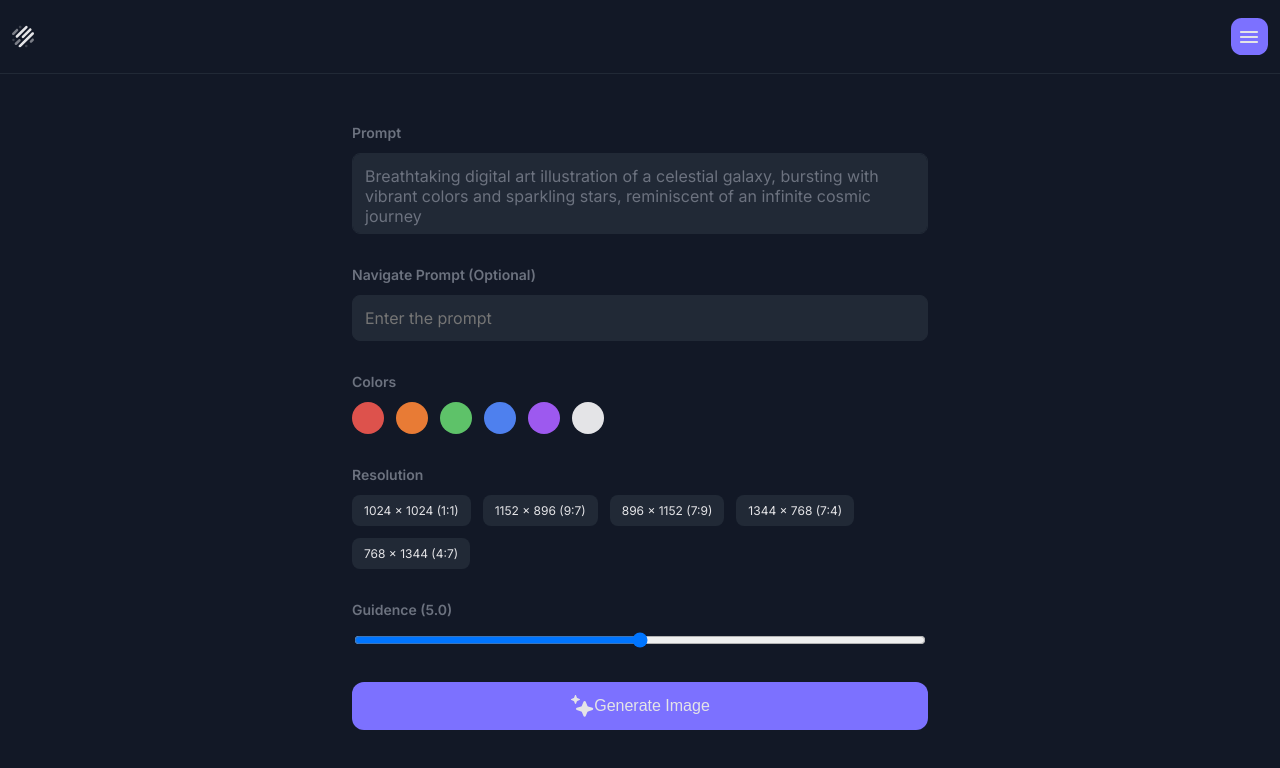
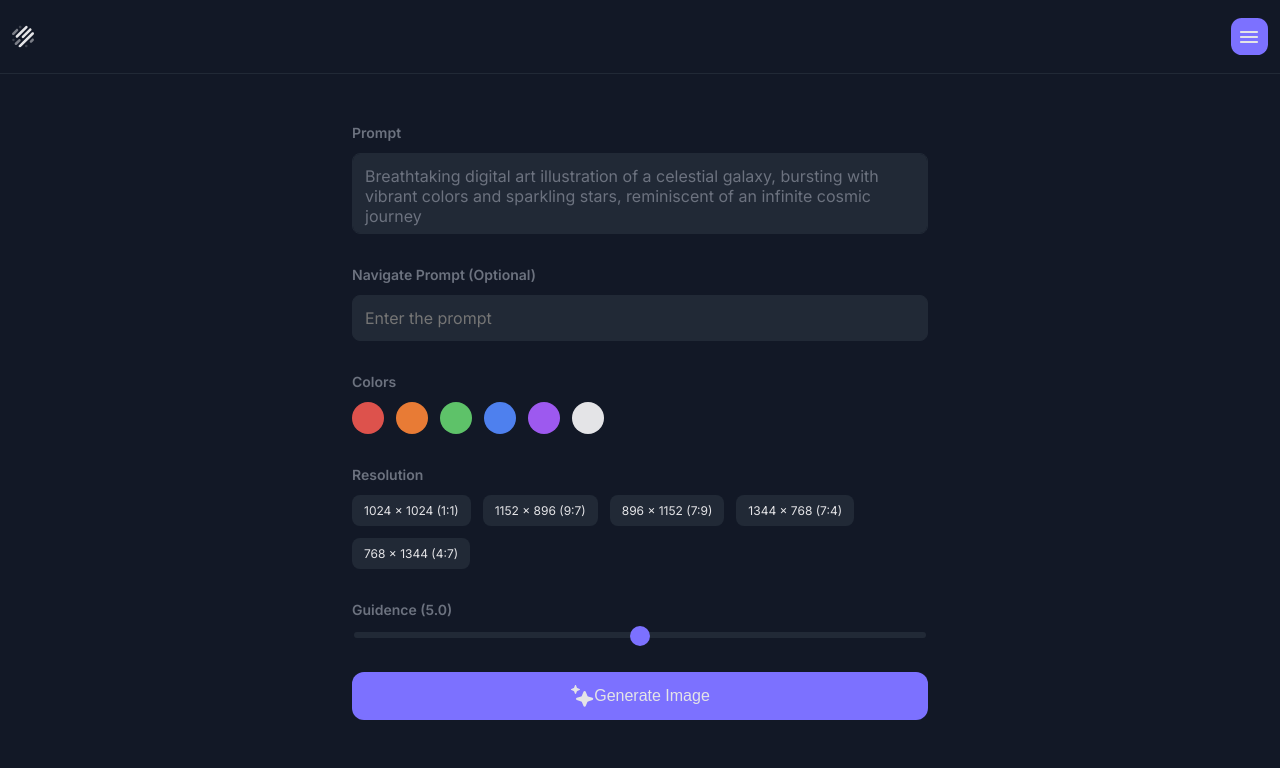
Before and after one commit to macin-dev/ai-image-generator, a React (Vite) app: page / in a window 1280 px wide. Shown: the top 768 px of the page. Built offline with nearby package versions, Linux system fonts and the light colour scheme.

Commit message:
feat: style input range across different browsers

```diff
--- a/src/components/Form.jsx
+++ b/src/components/Form.jsx
@@ -37,7 +37,7 @@ function Form() {
         <label className="form__group-title" htmlFor="guidence">
           Guidence (5.0)
         </label>
-        <input type="range" name="guidence" id="guidence" />
+        <input type="range" name="guidence" id="guidence" className="slider" />
       </div>
 
       <button type="submit" className="form__submit-btn">
--- a/src/index.css
+++ b/src/index.css
@@ -107,6 +107,61 @@ body {
   color: var(--grey-color);
 }
 
+/* Range Input */
+.slider {
+  -webkit-appearance: none;
+  appearance: none;
+  height: 6px;
+  background-color: transparent;
+  cursor: pointer;
+}
+
+/* Track */
+/* Chrome, Safari, Edge */
+.slider::-webkit-slider-runnable-track {
+  height: 6px;
+  background-color: var(--secondary-color);
+  border-radius: 100px;
+}
+
+/* Firefox */
+.slider::-moz-range-track {
+  height: 6px;
+  background-color: var(--secondary-color);
+  border-radius: 100px;
+}
+
+/* Thumb */
+/* Chrome, Safari, Edge */
+.slider::-webkit-slider-thumb {
+  -webkit-appearance: none;
+  width: 20px;
+  height: 20px;
+  background-color: var(--light-purple-color);
+  border-radius: 50%;
+  cursor: pointer;
+}
+
+/* Firefox */
+.slider::-moz-range-thumb {
+  -moz-appearance: none;
+  width: 20px;
+  height: 20px;
+  background-color: var(--light-purple-color);
+  border-radius: 50%;
+  cursor: pointer;
+}
+
+/* Chrome, Safari, Edge */
+.slider::-webkit-slider-thumb {
+  margin-top: -6px;
+}
+
+/* Firefox */
+.slider::-moz-range-thumb {
+  border: none;
+}
+
 /* Submit button */
 .form__submit-btn {
   border: none;
```
